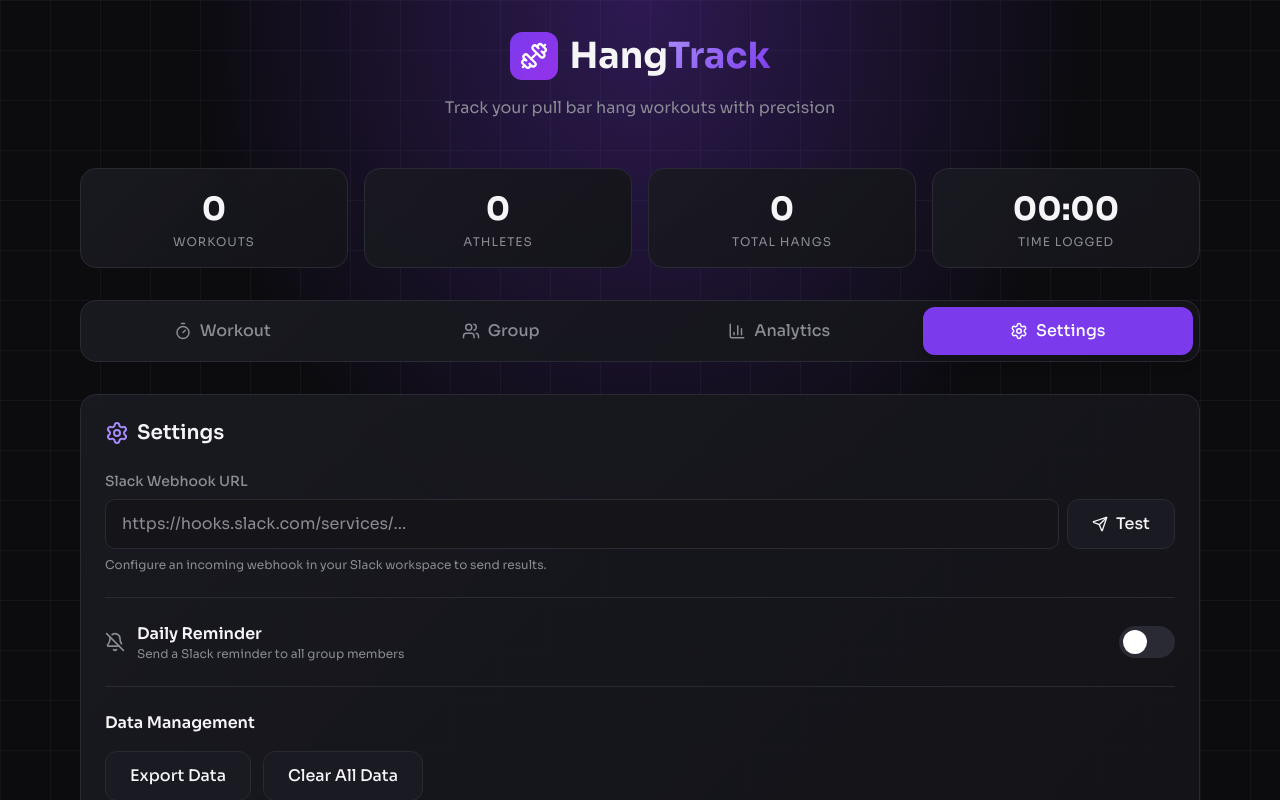
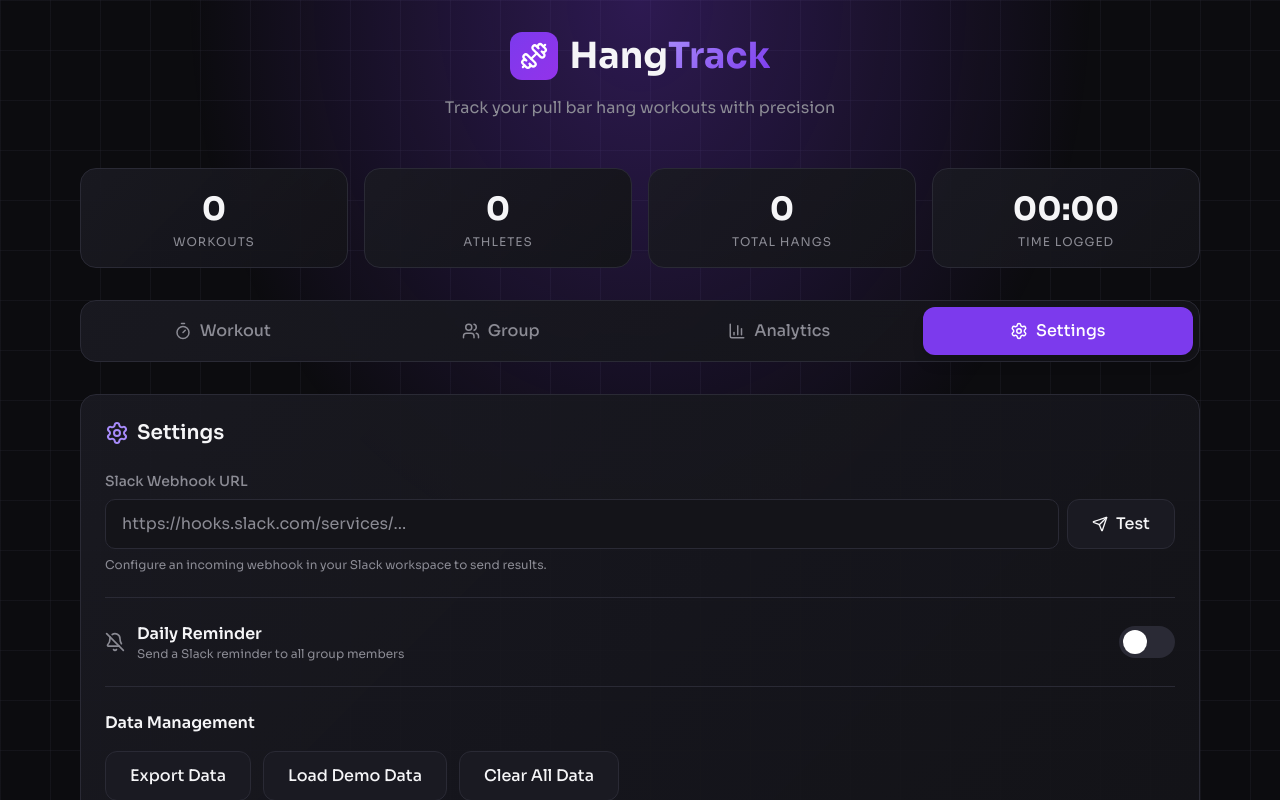
Before and after one commit to hadarpinto/hang-tracker, a Next.js app: page / in a window 1280 px wide. Both pictures are taken after a click on the button "Settings". Shown: the top 800 px of the page. Built offline with nearby package versions, Linux system fonts and the light colour scheme.

Commit message:
feat: add demo data with team members, timer modes, and load demo button

```diff
--- a/src/app/page.tsx
+++ b/src/app/page.tsx
@@ -79,6 +79,109 @@ const formatDate = (timestamp: number): string => {
 
 const generateId = (): string => Math.random().toString(36).substr(2, 9);
 
+// Mock data for demo
+const MOCK_PEOPLE: Person[] = [
+  { id: "person1", name: "Hadar Pinto", slackId: "@hadarp", color: "#7c3aed" },
+  { id: "person2", name: "Yheonatan Zaritsky", slackId: "@yheonatan", color: "#ec4899" },
+  { id: "person3", name: "Roni Lippin", slackId: "@roni", color: "#06b6d4" },
+];
+
+const generateMockWorkouts = (): Workout[] => {
+  const now = Date.now();
+  const day = 24 * 60 * 60 * 1000;
+
+  return [
+    // Week 1 - Day 1
+    {
+      id: "w1",
+      date: now - 14 * day,
+      participants: ["person1", "person2", "person3"],
+      records: [
+        { personId: "person1", duration: 45, timestamp: now - 14 * day },
+        { personId: "person2", duration: 38, timestamp: now - 14 * day },
+        { personId: "person3", duration: 52, timestamp: now - 14 * day },
+      ],
+      notes: "First group session!",
+    },
+    // Week 1 - Day 3
+    {
+      id: "w2",
+      date: now - 12 * day,
+      participants: ["person1", "person2"],
+      records: [
+        { personId: "person1", duration: 48, timestamp: now - 12 * day },
+        { personId: "person2", duration: 42, timestamp: now - 12 * day },
+        { personId: "person1", duration: 44, timestamp: now - 12 * day },
+        { personId: "person2", duration: 40, timestamp: now - 12 * day },
+      ],
+      notes: "Double round today",
+    },
+    // Week 1 - Day 5
+    {
+      id: "w3",
+      date: now - 10 * day,
+      participants: ["person1", "person3"],
+      records: [
+        { personId: "person1", duration: 51, timestamp: now - 10 * day },
+        { personId: "person3", duration: 58, timestamp: now - 10 * day },
+      ],
+      notes: "Roni crushing it!",
+    },
+    // Week 2 - Day 1
+    {
+      id: "w4",
+      date: now - 7 * day,
+      participants: ["person1", "person2", "person3"],
+      records: [
+        { personId: "person1", duration: 55, timestamp: now - 7 * day },
+        { personId: "person2", duration: 48, timestamp: now - 7 * day },
+        { personId: "person3", duration: 62, timestamp: now - 7 * day },
+      ],
+      notes: "Week 2 starting strong",
+    },
+    // Week 2 - Day 3
+    {
+      id: "w5",
+      date: now - 5 * day,
+      participants: ["person2", "person3"],
+      records: [
+        { personId: "person2", duration: 52, timestamp: now - 5 * day },
+        { personId: "person3", duration: 65, timestamp: now - 5 * day },
+        { personId: "person2", duration: 49, timestamp: now - 5 * day },
+        { personId: "person3", duration: 60, timestamp: now - 5 * day },
+      ],
+      notes: "Hadar was busy",
+    },
+    // Week 2 - Day 5
+    {
+      id: "w6",
+      date: now - 3 * day,
+      participants: ["person1", "person2", "person3"],
+      records: [
+        { personId: "person1", duration: 58, timestamp: now - 3 * day },
+        { personId: "person2", duration: 55, timestamp: now - 3 * day },
+        { personId: "person3", duration: 70, timestamp: now - 3 * day },
+      ],
+      notes: "New personal bests!",
+    },
+    // Yesterday
+    {
+      id: "w7",
+      date: now - 1 * day,
+      participants: ["person1", "person2", "person3"],
+      records: [
+        { personId: "person1", duration: 62, timestamp: now - 1 * day },
+        { personId: "person2", duration: 58, timestamp: now - 1 * day },
+        { personId: "person3", duration: 75, timestamp: now - 1 * day },
+        { personId: "person1", duration: 55, timestamp: now - 1 * day },
+        { personId: "person2", duration: 51, timestamp: now - 1 * day },
+        { personId: "person3", duration: 68, timestamp: now - 1 * day },
+      ],
+      notes: "Great session, everyone improving!",
+    },
+  ];
+};
+
 // Initial state
 const getInitialState = (): AppState => {
   if (typeof window !== "undefined") {
@@ -95,6 +198,15 @@ const getInitialState = (): AppState => {
         lastReminderSent: parsed.lastReminderSent || "",
       };
     }
+    // No saved data - load mock data for demo
+    return {
+      people: MOCK_PEOPLE,
+      workouts: generateMockWorkouts(),
+      slackWebhook: "",
+      dailyReminderEnabled: false,
+      reminderTime: "12:30",
+      lastReminderSent: "",
+    };
   }
   return {
     people: [],
@@ -1431,7 +1543,7 @@ export default function Home() {
                 {/* Data management */}
                 <div className="pt-6 border-t border-[var(--border)]">
                   <h4 className="font-semibold mb-4">Data Management</h4>
-                  <div className="flex gap-3">
+                  <div className="flex flex-wrap gap-3">
                     <button
                       onClick={() => {
                         const data = JSON.stringify(state, null, 2);
@@ -1446,6 +1558,21 @@ export default function Home() {
                       className="btn-secondary"
                     >
                       Export Data
+                    </button>
+                    <button
+                      onClick={() => {
+                        if (confirm("Load demo data with 3 people and sample workouts?")) {
+                          setState((prev) => ({
+                            ...prev,
+                            people: MOCK_PEOPLE,
+                            workouts: generateMockWorkouts(),
+                          }));
+                          showNotification("success", "Demo data loaded!");
+                        }
+                      }}
+                      className="btn-secondary text-emerald-400 border-emerald-400/30 hover:bg-emerald-500/20"
+                    >
+                      Load Demo Data
                     </button>
                     <button
                       onClick={() => {
```
